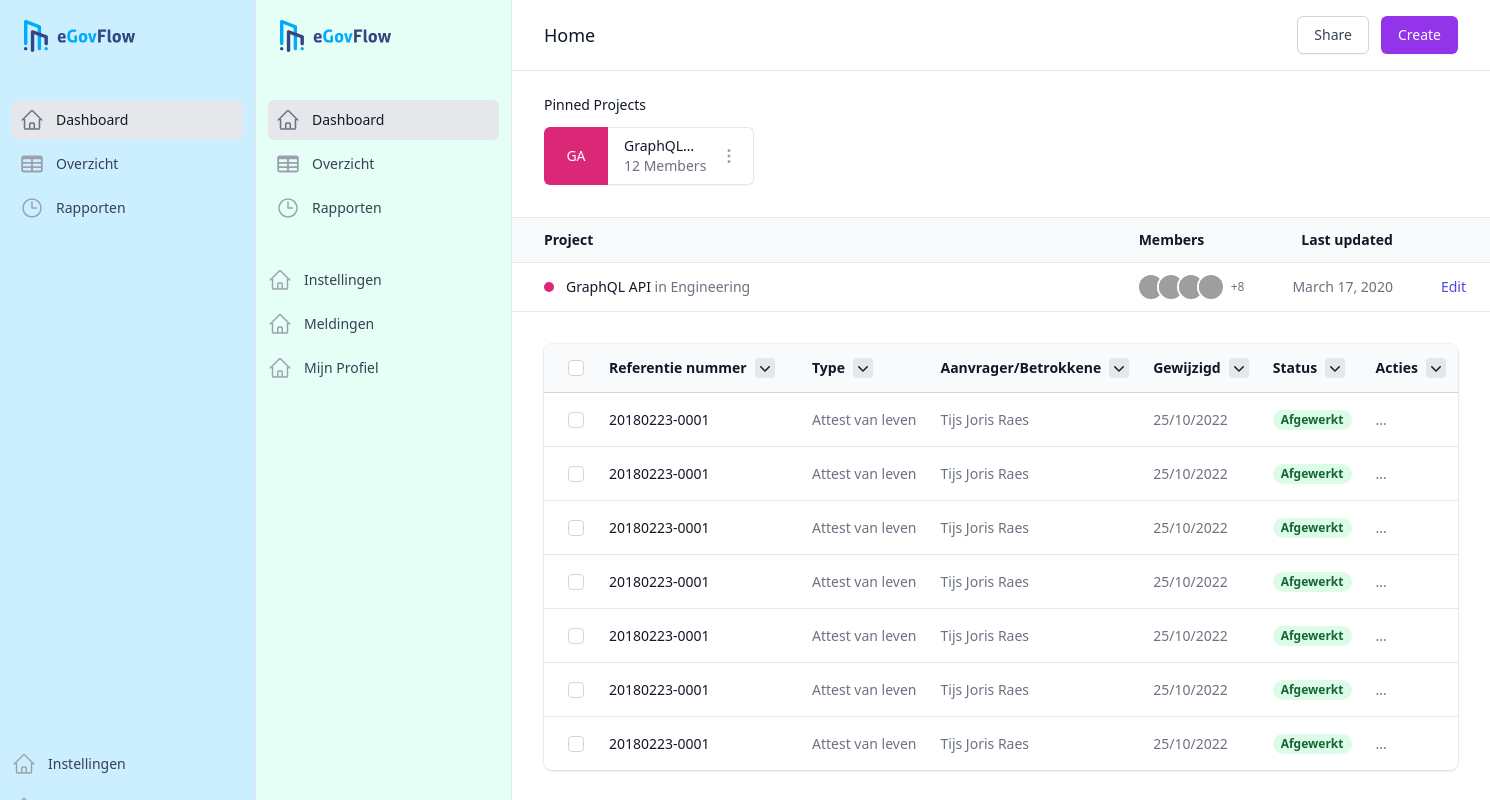
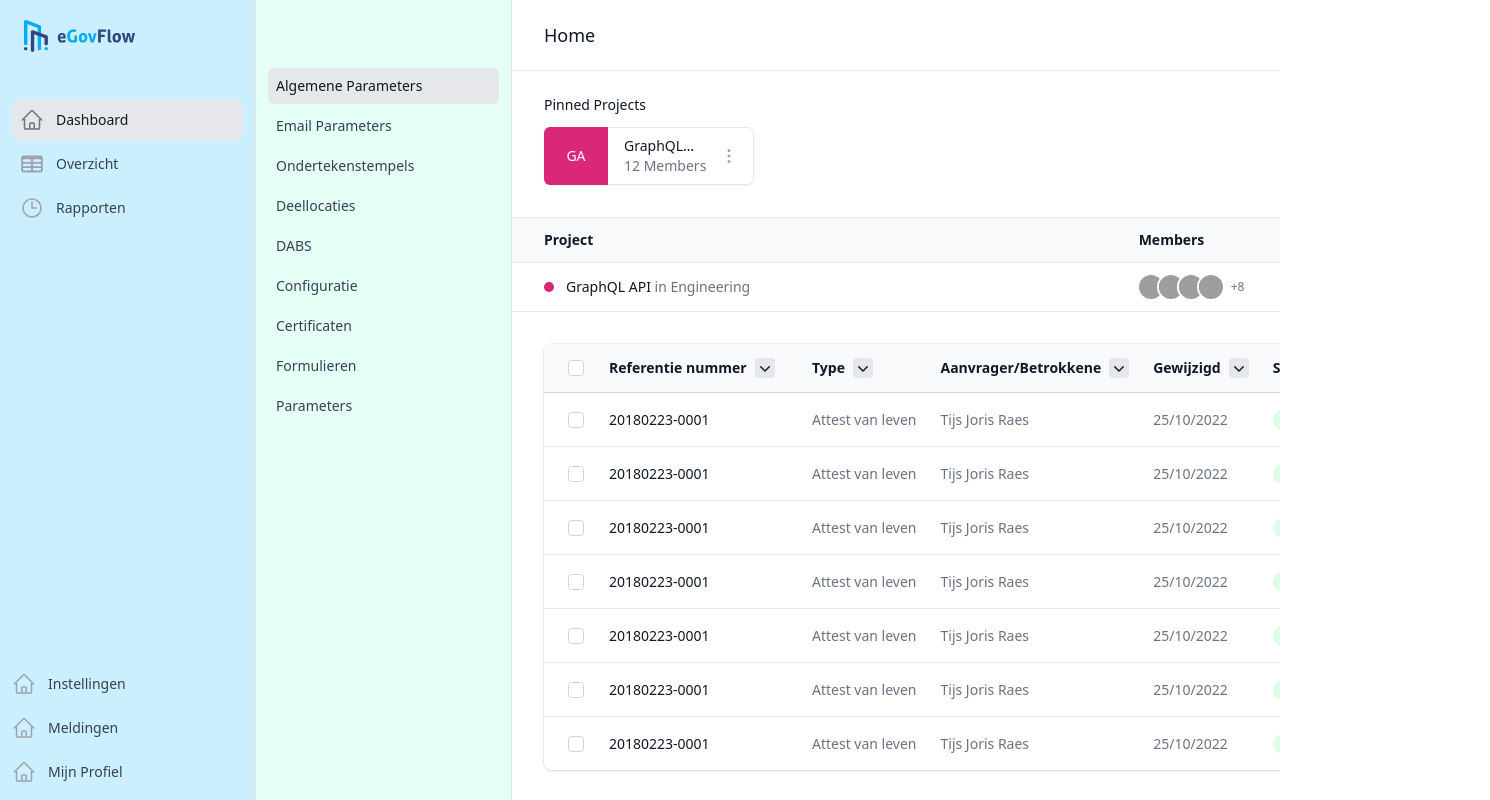
Before and after one commit to pieterjanscheir/Tailwind-for-the-win-vandenbroele, a Vue app: page / in a window 1280 px wide. Shown: the top 800 px of the page, 1490 px wide, since content can reach past the window. Built offline with nearby package versions, Linux system fonts and the light colour scheme; grey boxes are pictures that could not be loaded.

Commit message:
Update HomeScreen.vue

```diff
--- a/src/components/HomeScreen.vue
+++ b/src/components/HomeScreen.vue
@@ -1,5 +1,5 @@
 <template>
-  <div class="min-h-full flex">
+  <div class="h-screen flex lg:overflow-y-hidden">
     <TransitionRoot as="template" :show="sidebarOpen">
       <Dialog as="div" class="relative z-40 lg:hidden" @close="sidebarOpen = false">
         <TransitionChild as="template" enter="transition-opacity ease-linear duration-300" enter-from="opacity-0" enter-to="opacity-100" leave="transition-opacity ease-linear duration-300" leave-from="opacity-100" leave-to="opacity-0">
@@ -49,9 +49,7 @@
     </TransitionRoot>
 
     <!-- Static sidebar for desktop -->
-    <div class="flex flex-row z-50 h-screen" >
-
-
+    <div class="flex flex-row z-50 " >
     <div class="hidden  lg:inset-y-0 lg:flex lg:w-64 lg:flex-col lg:border-r lg:border-gray-200 lg:bg-babyBlue lg:pt-5 lg:pb-4">
       <div class="flex flex-shrink-0 items-center px-6">
         <img class="h-8 w-auto" src="../assets/eGovFlow.svg" alt="Your Company" />
@@ -70,7 +68,7 @@
           </div>
         </nav>
         <nav>
-          <div class="-mt-8 h-full ">
+          <div class="mb-20 h-full">
             <!-- Secondary navigation -->
             <div class="mt-1 space-y-1" role="group" aria-labelledby="desktop-teams-headline">
               <a v-for="team in teams" :key="team.name" :href="team.href" class="group flex items-center rounded-md px-3 py-2 text-sm font-medium text-gray-700 hover:bg-gray-50 hover:text-gray-900">
@@ -85,32 +83,17 @@
     </div>
     </div>
     <div class="hidden lg:inset-y-0 lg:flex lg:w-64 lg:flex-col lg:border-r lg:border-gray-200 lg:bg-babyBlueLight lg:pt-5 lg:pb-4">
-      <div class="flex flex-shrink-0 items-center px-6">
-        <img class="h-8 w-auto" src="../assets/eGovFlow.svg" alt="Your Company" />
-      </div>
       <div>
 
         <!-- Sidebar component -->
-        <div class="mt-5 flex h-0 flex-1 flex-col  pt-1 ">
+        <div class="mt-5 flex h-0 flex-1 flex-col pt-1 ">
           <!-- Navigation -->
           <nav class="mt-6 px-3 grow ">
             <div class="space-y-1">
-              <a v-for="item in navigation" :key="item.name" :href="item.href" :class="[item.current ? 'bg-gray-200 text-gray-900' : 'text-gray-700 hover:text-gray-900 hover:bg-gray-50', 'group flex items-center px-2 py-2 text-sm font-medium rounded-md']" :aria-current="item.current ? 'page' : undefined">
-                <component :is="item.icon" :class="[item.current ? 'text-gray-500' : 'text-gray-400 group-hover:text-gray-500', 'mr-3 flex-shrink-0 h-6 w-6']" aria-hidden="true" />
+              <a v-for="item in navigationTwo" :key="item.name" :href="item.href" :class="[item.current ? 'bg-gray-200 text-gray-900' : 'text-gray-700 hover:text-gray-900 hover:bg-gray-50', 'group flex items-center px-2 py-2 text-sm font-medium rounded-md']" :aria-current="item.current ? 'page' : undefined">
+
                 {{ item.name }}
               </a>
-            </div>
-          </nav>
-          <nav>
-            <div class="mt-8 h-full ">
-              <!-- Secondary navigation -->
-              <div class="mt-1 space-y-1" role="group" aria-labelledby="desktop-teams-headline">
-                <a v-for="team in teams" :key="team.name" :href="team.href" class="group flex items-center rounded-md px-3 py-2 text-sm font-medium text-gray-700 hover:bg-gray-50 hover:text-gray-900">
-                  <!--                <span :class="[team.bgColorClass, 'w-2.5 h-2.5 mr-4 rounded-full']" aria-hidden="true" />-->
-                  <component :is="team.icon" :class="[team.current ? 'text-gray-500' : 'text-gray-400 group-hover:text-gray-500', 'mr-3 flex-shrink-0 h-6 w-6']" aria-hidden="true" />
-                  <span class="truncate">{{ team.name }}</span>
-                </a>
-              </div>
             </div>
           </nav>
         </div>
@@ -418,6 +401,17 @@ const navigation = [
   { name: 'Overzicht', href: '#', icon: TableCellsIcon, current: false },
   { name: 'Rapporten', href: '#', icon: ClockIcon, current: false },
 ]
+const navigationTwo = [
+  { name: 'Algemene Parameters', href: '#', icon: HomeIcon, current: true },
+  { name: 'Email Parameters', href: '#', icon: TableCellsIcon, current: false },
+  { name: 'Ondertekenstempels', href: '#', icon: ClockIcon, current: false },
+  { name: 'Deellocaties', href: '#', icon: ClockIcon, current: false },
+  { name: 'DABS', href: '#', icon: ClockIcon, current: false },
+  { name: 'Configuratie', href: '#', icon: ClockIcon, current: false },
+  { name: 'Certificaten', href: '#', icon: ClockIcon, current: false },
+  { name: 'Formulieren', href: '#', icon: ClockIcon, current: false },
+  { name: 'Parameters', href: '#', icon: ClockIcon, current: false },
+]
 const teams = [
   { name: 'Instellingen', href: '#', bgColorClass: 'bg-indigo-500' ,icon: HomeIcon},
   { name: 'Meldingen', href: '#', bgColorClass: 'bg-green-500',icon: HomeIcon },
```
